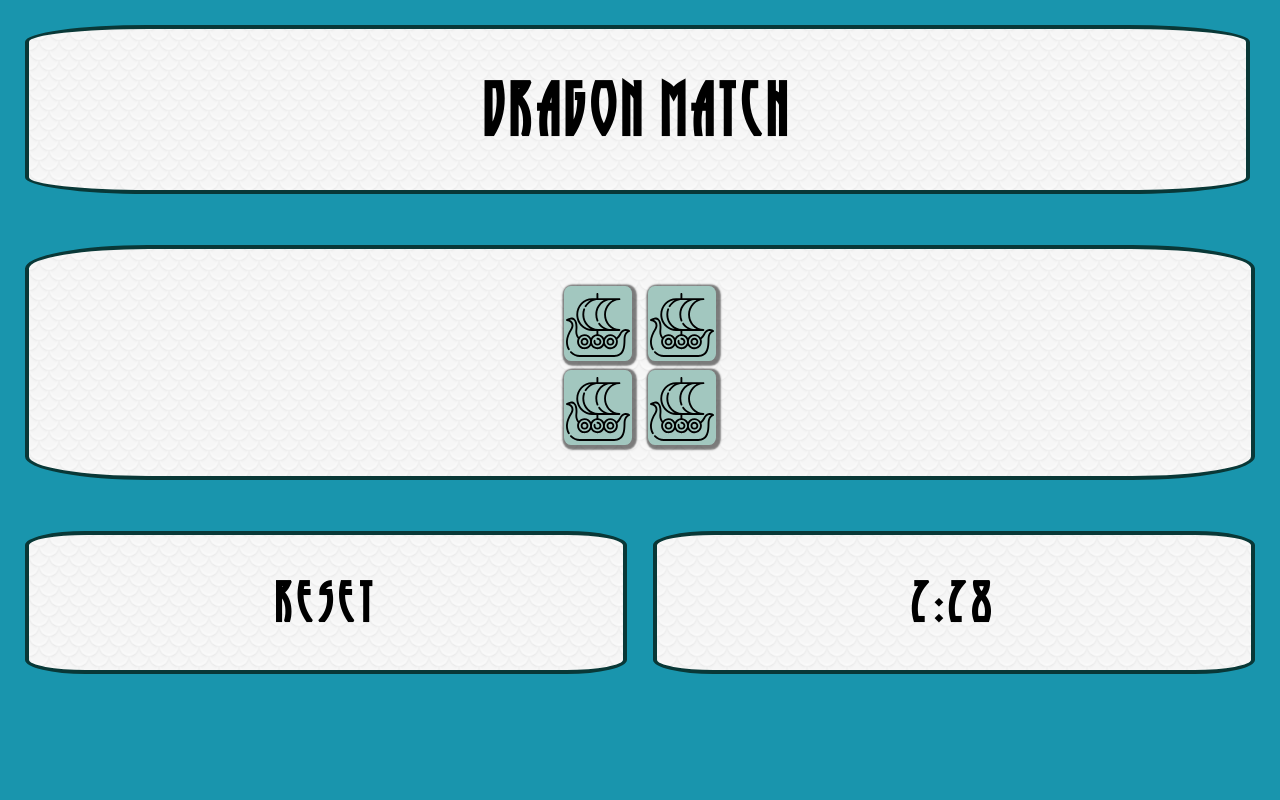
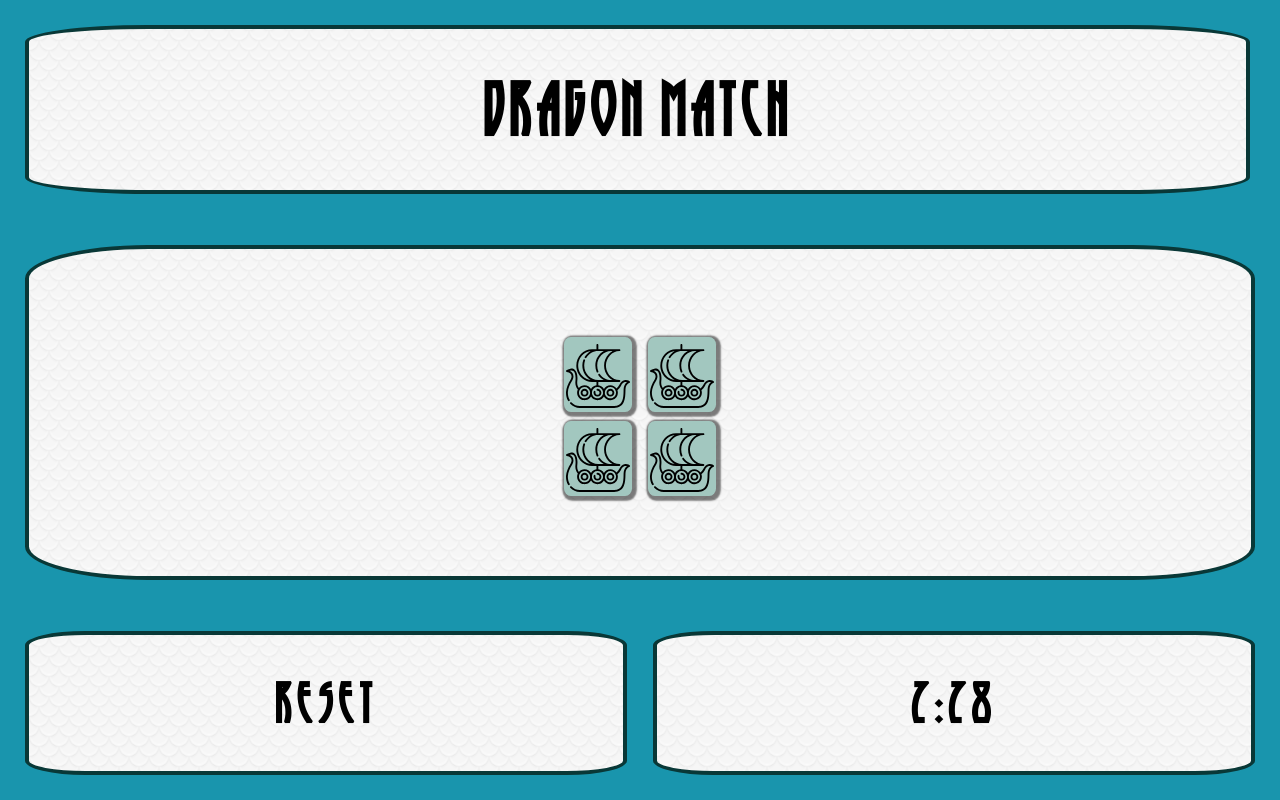
Before and after one commit to Peritract/dragon-match, a website: page index.html in a window 1280 px wide. Both pictures are taken after a click on the element "START GAME". Drawn offline with nearby package versions, Linux system fonts and the light colour scheme.

Commit message:
occupy full height

```diff
--- a/css/style.css
+++ b/css/style.css
@@ -33,8 +33,12 @@ body {
 .game {
 	display: flex;
 	flex-direction: column;
-	width: 100%;
+	justify-content: center;
 	height: 100vh;
+}
+
+.game :nth-child(2) {
+	flex-grow: 1;
 }
 
 .card_table {
```
